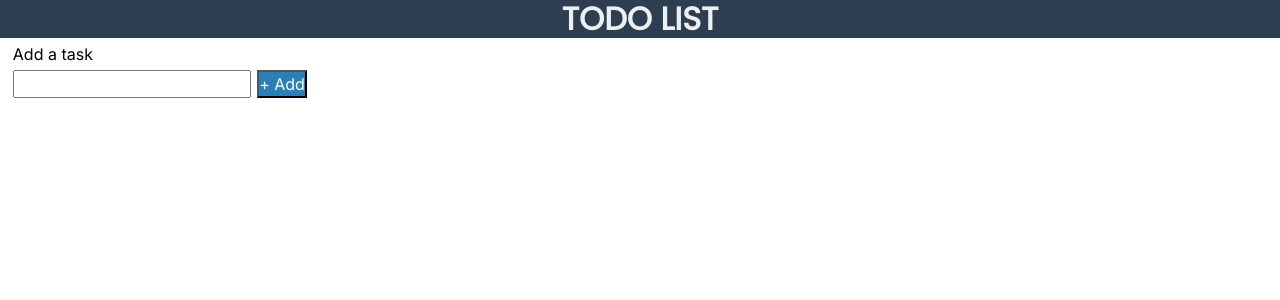
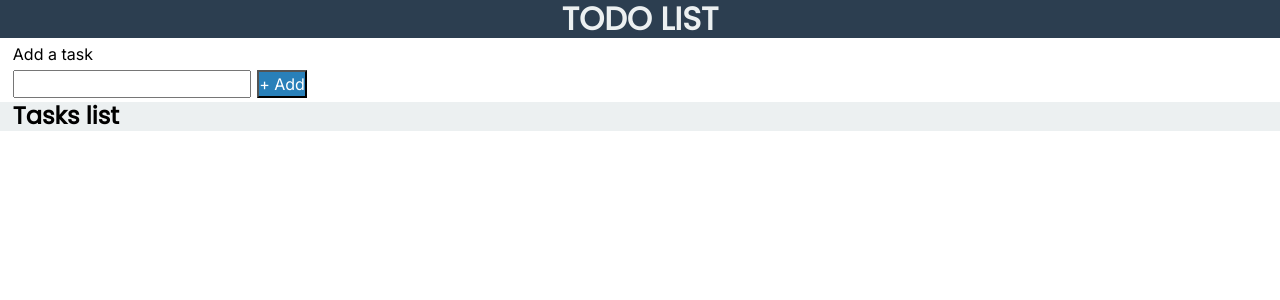
Before and after one commit to andrea-marletta/todo-list, a React (Vite) app: page / in a window 1280 px wide. Shown: the top 300 px of the page. Built offline with nearby package versions, Linux system fonts and the light colour scheme.

Commit message:
styles: add styles to <main> element

```diff
--- a/src/App.jsx
+++ b/src/App.jsx
@@ -1,6 +1,7 @@
 import Header from './components/Header';
 import { useState } from 'react';
 import Todo from './components/Todo';
+import styles from './App.module.css';
 
 function App() {
   const [inputValue, setInputValue] = useState('');
@@ -26,6 +27,11 @@ function App() {
         setInputValue={setInputValue}
         onAddTodo={addTodo}
       />
+      <main className={styles.main}>
+        <article className={styles.article}>
+          <header>
+            <h2>Tasks list</h2>
+          </header>
           <ul>
             {todos.map(todo => (
               <Todo
@@ -35,6 +41,8 @@ function App() {
               />
             ))}
           </ul>
+        </article>
+      </main>
     </>
   );
 }
--- a/src/App.module.css
+++ b/src/App.module.css
@@ -0,0 +1,8 @@
+.main {
+  background-color: #ecf0f1;
+  margin-top: 0.5vh;
+}
+
+.article {
+  margin-left: 1vw;
+}
```
Lines whose indentation alone changed are shown as unchanged.
